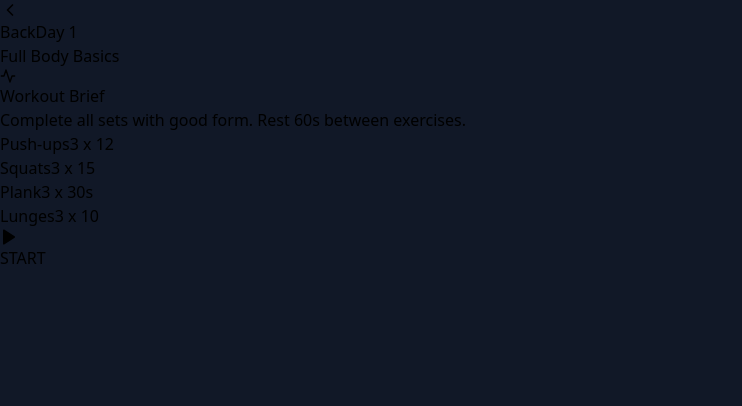
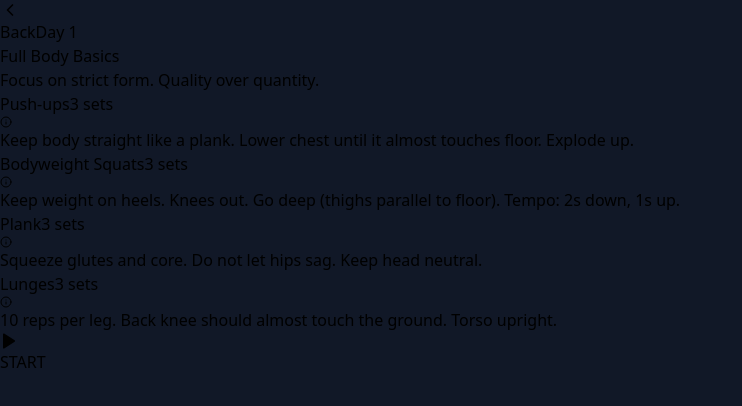
Before and after one commit to cmlowerence/cals-fit, a React (Vite) app: page / in a window 1280 px wide. Both pictures are taken after a click on the button "START SESSION". Shown: the top 406 px of the page, without its empty margins (0-742 px from the left). Built offline with nearby package versions, Linux system fonts and the light colour scheme.

Commit message:
Update App.jsx

```diff
--- a/src/App.jsx
+++ b/src/App.jsx
@@ -1,42 +1,81 @@
 import React, { useState, useEffect } from 'react';
-import { Play, CheckCircle, RotateCcw, ChevronLeft, Trophy, Calendar, Flame, Grid, Activity, Lock } from 'lucide-react';
+import { Play, CheckCircle, RotateCcw, ChevronLeft, Trophy, Calendar, Flame, Grid, Activity, Lock, Info, Timer as TimerIcon, SkipForward } from 'lucide-react';
 
-// --- DATA: THE 30 DAY PLAN LOGIC ---
-// (Same logic as before, condensed for brevity in this view)
+// --- DATA: 30 DAY PLAN WITH FORM TIPS & REST ---
 const getWorkoutForDay = (day) => {
   const isRest = [4, 7, 11, 14, 18, 21, 28].includes(day);
 
   if (isRest) return { title: `Day ${day}: Rest & Recovery`, type: "rest", exercises: [] };
 
-  // Phase 1 Examples
+  // Example: Day 1 with DETAILED INSTRUCTIONS
   if (day === 1) return {
     title: "Day 1: Full Body Basics",
+    description: "Focus on strict form. Quality over quantity.",
     exercises: [
-      { name: "Push-ups", sets: 3, reps: 12, type: "reps" },
-      { name: "Squats", sets: 3, reps: 15, type: "reps" },
-      { name: "Plank", sets: 3, duration: 30, type: "timer" },
-      { name: "Lunges", sets: 3, reps: 10, type: "reps" }
+      {
+        name: "Push-ups",
+        sets: 3,
+        reps: 12,
+        type: "reps",
+        rest: 60, // Rest in seconds between sets
+        tip: "Keep body straight like a plank. Lower chest until it almost touches floor. Explode up."
+      },
+      {
+        name: "Bodyweight Squats",
+        sets: 3,
+        reps: 15,
+        type: "reps",
+        rest: 60,
+        tip: "Keep weight on heels. Knees out. Go deep (thighs parallel to floor). Tempo: 2s down, 1s up."
+      },
+      {
+        name: "Plank",
+        sets: 3,
+        duration: 30,
+        type: "timer",
+        rest: 45,
+        tip: "Squeeze glutes and core. Do not let hips sag. Keep head neutral."
+      },
+      {
+        name: "Lunges",
+        sets: 3,
+        reps: 10,
+        type: "reps",
+        rest: 60,
+        tip: "10 reps per leg. Back knee should almost touch the ground. Torso upright."
+      }
     ]
   };
-  // ... (You can paste the rest of the workout logic from the previous code here)
 
-  // Generic fallback for demo so the app works for all 30 days immediately
+  // Fallback for other days (Demo)
   return {
     title: `Day ${day}: Calisthenics Routine`,
-    description: "Focus on form and controlled movements.",
+    description: "Keep the intensity high today.",
     exercises: [
-      { name: "Push-ups", sets: 4, reps: 15, type: "reps" },
-      { name: "Squats", sets: 4, reps: 20, type: "reps" },
-      { name: "Plank", sets: 3, duration: 45, type: "timer" }
+      {
+        name: "Push-ups",
+        sets: 4,
+        reps: 15,
+        type: "reps",
+        rest: 60,
+        tip: "Control the descent. Don't flare elbows out."
+      },
+      {
+        name: "Squats",
+        sets: 4,
+        reps: 20,
+        type: "reps",
+        rest: 60,
+        tip: "Explosive movement up. Controlled down."
+      }
     ]
   };
 };
 
-// --- HELPER COMPONENTS ---
-
-const Timer = ({ duration, onComplete }) => {
+// --- COMPONENT: COUNTDOWN TIMER ---
+const Timer = ({ duration, onComplete, autoStart = false }) => {
   const [timeLeft, setTimeLeft] = useState(duration);
-  const [isActive, setIsActive] = useState(false);
+  const [isActive, setIsActive] = useState(autoStart);
 
   useEffect(() => {
     let interval = null;
@@ -52,119 +91,161 @@ const Timer = ({ duration, onComplete }) => {
   const progress = ((duration - timeLeft) / duration) * 100;
 
   return (
-    <div className="flex flex-col items-center justify-center p-6 bg-gray-800 rounded-xl mb-4 w-full border border-gray-700">
-      <div className="text-6xl font-bold font-mono text-blue-400 mb-4">{timeLeft}s</div>
-      <div className="w-full bg-gray-700 h-3 rounded-full mb-6 overflow-hidden">
+    <div className="w-full flex flex-col items-center">
+      <div className="relative w-full h-2 bg-gray-700 rounded-full mb-6 overflow-hidden">
         <div className="bg-blue-500 h-full transition-all duration-1000 ease-linear" style={{ width: `${progress}%` }} />
       </div>
-      <div className="flex gap-3 w-full">
-        <button onClick={() => setIsActive(!isActive)} className={`flex-1 py-3 rounded-lg font-bold text-white transition-colors ${isActive ? 'bg-yellow-600 hover:bg-yellow-500' : 'bg-green-600 hover:bg-green-500'}`}>
-          {isActive ? 'PAUSE' : 'START'}
+      <div className="text-6xl font-bold font-mono text-blue-400 mb-6">{timeLeft}s</div>
+
+      {!autoStart && (
+        <div className="flex gap-3 w-full">
+            <button onClick={() => setIsActive(!isActive)} className={`flex-1 py-4 rounded-xl font-bold text-white transition-colors ${isActive ? 'bg-yellow-600' : 'bg-green-600'}`}>
+            {isActive ? 'PAUSE' : 'START TIMER'}
+            </button>
+            <button onClick={() => { setIsActive(false); setTimeLeft(duration); }} className="px-4 bg-gray-700 rounded-xl text-white">
+            <RotateCcw size={20} />
+            </button>
+        </div>
+      )}
+    </div>
+  );
+};
+
+// --- COMPONENT: REST SCREEN ---
+const RestScreen = ({ duration, nextUp, onSkip }) => {
+    return (
+        <div className="flex flex-col h-full items-center justify-center p-6 bg-gray-900">
+            <h2 className="text-2xl font-bold text-white mb-2">Rest Time</h2>
+            <p className="text-gray-400 mb-8">Take a breather.</p>
+
+            <Timer duration={duration} onComplete={onSkip} autoStart={true} />
+
+            <div className="mt-12 bg-gray-800 p-4 rounded-xl w-full max-w-sm border border-gray-700">
+                <p className="text-xs text-gray-400 uppercase tracking-widest mb-1">Coming Up</p>
+                <p className="text-lg font-bold text-white">{nextUp}</p>
+            </div>
+
+            <button onClick={onSkip} className="mt-8 text-white flex items-center gap-2 px-6 py-3 bg-gray-800 rounded-full hover:bg-gray-700">
+                <SkipForward size={18} /> Skip Rest
+            </button>
+        </div>
+    )
+}
+
+// --- COMPONENT: ACTIVE WORKOUT ---
+const ActiveSession = ({ workout, onFinish, onCancel }) => {
+  const [currentExIndex, setCurrentExIndex] = useState(0);
+  const [currentSet, setCurrentSet] = useState(1);
+  const [isResting, setIsResting] = useState(false);
+
+  const exercise = workout.exercises[currentExIndex];
+  const isLastExercise = currentExIndex === workout.exercises.length - 1;
+  const isLastSet = currentSet === exercise.sets;
+
+  const handleSetComplete = () => {
+    if (isLastSet && isLastExercise) {
+        onFinish();
+    } else {
+        setIsResting(true);
+    }
+  };
+
+  const handleRestComplete = () => {
+      setIsResting(false);
+      if (isLastSet) {
+          setCurrentExIndex(prev => prev + 1);
+          setCurrentSet(1);
+      } else {
+          setCurrentSet(prev => prev + 1);
+      }
+  };
+
+  // Determine what is coming up next for the Rest Screen
+  const nextUpLabel = isLastSet
+    ? (workout.exercises[currentExIndex + 1]?.name || "Finish")
+    : `${exercise.name} (Set ${currentSet + 1})`;
+
+  if (isResting) {
+      return <RestScreen duration={exercise.rest || 60} nextUp={nextUpLabel} onSkip={handleRestComplete} />;
+  }
+
+  return (
+    <div className="flex flex-col h-full max-w-md mx-auto p-4 min-h-screen">
+      <div className="flex justify-between items-center mb-4 pt-2">
+        <button onClick={onCancel} className="text-gray-400 hover:text-white flex items-center text-sm font-medium">
+          <ChevronLeft size={16} /> Quit
         </button>
-        <button onClick={() => { setIsActive(false); setTimeLeft(duration); }} className="px-4 py-3 bg-gray-700 hover:bg-gray-600 rounded-lg text-white">
-          <RotateCcw size={20} />
+        <div className="text-xs font-mono text-gray-500">
+            Ex {currentExIndex + 1}/{workout.exercises.length}
+        </div>
+      </div>
+
+      <div className="flex-1 flex flex-col items-center">
+        <h2 className="text-3xl font-bold text-white text-center mb-1">{exercise.name}</h2>
+        <div className="text-lg text-blue-400 font-medium mb-6">
+          Set {currentSet} <span className="text-gray-600">/ {exercise.sets}</span>
+        </div>
+
+        {/* --- INSTRUCTION CARD --- */}
+        <div className="bg-yellow-900/20 border border-yellow-700/50 p-4 rounded-xl w-full mb-8 flex gap-3">
+            <Info className="text-yellow-500 shrink-0 mt-1" size={20} />
+            <div>
+                <p className="text-yellow-500 font-bold text-xs uppercase tracking-wide mb-1">Technique & Pace</p>
+                <p className="text-gray-300 text-sm leading-relaxed">{exercise.tip}</p>
+            </div>
+        </div>
+
+        {/* WORKOUT CONTENT */}
+        <div className="w-full flex-1 flex flex-col items-center justify-center">
+            {exercise.type === 'timer' ? (
+            <Timer duration={exercise.duration} onComplete={() => {}} />
+            ) : (
+            <div className="flex flex-col items-center justify-center p-10 bg-gray-800 border border-gray-700 rounded-2xl w-full shadow-lg shadow-blue-900/10 mb-8">
+                <span className="text-8xl font-bold text-white mb-2">{exercise.reps}</span>
+                <span className="text-sm text-gray-400 uppercase tracking-widest font-semibold">Repetitions</span>
+            </div>
+            )}
+        </div>
+
+        <button onClick={handleSetComplete} className="w-full py-5 bg-blue-600 hover:bg-blue-500 text-white font-bold rounded-xl text-lg flex items-center justify-center gap-3 transition-all mt-auto shadow-lg shadow-blue-600/20 active:scale-95">
+          {isLastSet && isLastExercise ? <> <Trophy /> FINISH WORKOUT </> : <> <CheckCircle /> SET COMPLETE </>}
         </button>
       </div>
     </div>
   );
 };
 
-const ActiveSession = ({ workout, onFinish, onCancel }) => {
-  const [currentExIndex, setCurrentExIndex] = useState(0);
-  const [currentSet, setCurrentSet] = useState(1);
-
-  const exercise = workout.exercises[currentExIndex];
-  const isLastExercise = currentExIndex === workout.exercises.length - 1;
-  const isLastSet = currentSet === exercise.sets;
-
-  const handleNext = () => {
-    if (isLastSet) {
-      if (isLastExercise) onFinish();
-      else {
-        setCurrentExIndex(prev => prev + 1);
-        setCurrentSet(1);
-      }
-    } else {
-      setCurrentSet(prev => prev + 1);
-    }
-  };
-
-  return (
-    <div className="flex flex-col h-full max-w-md mx-auto p-4 min-h-screen">
-      <div className="flex justify-between items-center mb-6 pt-2">
-        <button onClick={onCancel} className="text-gray-400 hover:text-white flex items-center text-sm font-medium">
-          <ChevronLeft size={16} /> Quit
-        </button>
-        <div className="flex gap-1">
-           {workout.exercises.map((_, i) => (
-             <div key={i} className={`h-1.5 w-6 rounded-full ${i === currentExIndex ? 'bg-blue-500' : i < currentExIndex ? 'bg-green-500' : 'bg-gray-700'}`} />
-           ))}
-        </div>
-      </div>
-
-      <div className="flex-1 flex flex-col items-center justify-center">
-        <h2 className="text-3xl font-bold text-white text-center mb-1">{exercise.name}</h2>
-        <div className="text-lg text-blue-400 font-medium mb-8">
-          Set {currentSet} <span className="text-gray-500">/ {exercise.sets}</span>
-        </div>
-
-        {exercise.type === 'timer' ? (
-          <Timer duration={exercise.duration} onComplete={() => {}} />
-        ) : (
-          <div className="flex flex-col items-center justify-center p-10 bg-gray-800 border border-gray-700 rounded-2xl mb-8 w-full shadow-lg shadow-blue-900/10">
-            <span className="text-7xl font-bold text-white mb-2">{exercise.reps}</span>
-            <span className="text-sm text-gray-400 uppercase tracking-widest font-semibold">Repetitions</span>
-          </div>
-        )}
-
-        <button onClick={handleNext} className="w-full py-5 bg-blue-600 hover:bg-blue-500 text-white font-bold rounded-xl text-lg flex items-center justify-center gap-3 transition-all mt-auto shadow-lg shadow-blue-600/20 active:scale-95">
-          {isLastSet && isLastExercise ? <> <Trophy /> COMPLETE WORKOUT </> : <> <CheckCircle /> {isLastSet ? "NEXT EXERCISE" : "SET DONE"} </>}
-        </button>
-      </div>
-    </div>
-  );
-};
-
-// --- MAIN APP ---
-
+// --- MAIN APP COMPONENT ---
 export default function WorkoutApp() {
   const [completedDays, setCompletedDays] = useState([]);
   const [selectedDay, setSelectedDay] = useState(null);
-  const [mode, setMode] = useState('home'); // home, library, preview, session
+  const [mode, setMode] = useState('home');
 
-  // Load progress
   useEffect(() => {
-    const saved = localStorage.getItem('betterMeProgress_v2');
+    const saved = localStorage.getItem('betterMeProgress_v3');
     if (saved) setCompletedDays(JSON.parse(saved));
   }, []);
 
   const saveProgress = (day) => {
     const newCompleted = [...new Set([...completedDays, day])];
     setCompletedDays(newCompleted);
-    localStorage.setItem('betterMeProgress_v2', JSON.stringify(newCompleted));
+    localStorage.setItem('betterMeProgress_v3', JSON.stringify(newCompleted));
     setMode('home');
     setSelectedDay(null);
   };
 
-  // Logic to find the next available day
   const nextDay = Array.from({length: 30}, (_, i) => i + 1).find(d => !completedDays.includes(d)) || 30;
   const currentWorkout = selectedDay ? getWorkoutForDay(selectedDay) : getWorkoutForDay(nextDay);
-
-  // Calculate Streak (Visual only - total days completed)
   const streakCount = completedDays.length;
 
-  // --- VIEW: HOME (The "Dashboard") ---
   if (mode === 'home') {
     return (
       <div className="min-h-screen bg-gray-900 text-white p-6 flex flex-col items-center relative overflow-hidden">
-        {/* Background Accents */}
         <div className="absolute top-[-10%] left-[-10%] w-64 h-64 bg-blue-600 rounded-full blur-[128px] opacity-20 pointer-events-none"></div>
-
-        {/* Header / Streak */}
         <div className="w-full max-w-md flex justify-between items-center mb-10 pt-4 z-10">
           <div>
             <h1 className="text-xl font-bold">Hello, Athlete</h1>
-            <p className="text-gray-400 text-sm">Let's get moving.</p>
+            <p className="text-gray-400 text-sm">Form is key.</p>
           </div>
           <div className="flex items-center gap-2 bg-gray-800 px-4 py-2 rounded-full border border-gray-700">
             <Flame className={streakCount > 0 ? "text-orange-500 fill-orange-500" : "text-gray-500"} size={20} />
@@ -172,57 +253,32 @@ export default function WorkoutApp() {
           </div>
         </div>
 
-        {/* MAIN CARD: Next Workout */}
         <div className="w-full max-w-md z-10">
-          <h2 className="text-gray-400 text-xs font-bold uppercase tracking-widest mb-4">Current Objective</h2>
-
+          <h2 className="text-gray-400 text-xs font-bold uppercase tracking-widest mb-4">Ready to train?</h2>
           <div className="bg-gradient-to-br from-gray-800 to-gray-900 border border-gray-700 rounded-3xl p-6 shadow-2xl relative overflow-hidden group">
-            <div className="absolute top-0 right-0 p-6 opacity-10">
-                <Activity size={120} />
-            </div>
-
-            <span className="inline-block px-3 py-1 bg-blue-900/50 text-blue-300 text-xs font-bold rounded-full mb-3 border border-blue-800">
-                DAY {nextDay}
-            </span>
+            <div className="absolute top-0 right-0 p-6 opacity-10"><Activity size={120} /></div>
+            <span className="inline-block px-3 py-1 bg-blue-900/50 text-blue-300 text-xs font-bold rounded-full mb-3 border border-blue-800">DAY {nextDay}</span>
             <h3 className="text-3xl font-bold mb-1 leading-tight">{getWorkoutForDay(nextDay).title.split(':')[1] || "Workout"}</h3>
-            <p className="text-gray-400 text-sm mb-8">{getWorkoutForDay(nextDay).exercises.length} Exercises • Est. 25 Min</p>
-
-            <button
-              onClick={() => { setSelectedDay(nextDay); setMode('preview'); }}
-              className="w-full py-4 bg-white text-black font-bold rounded-xl flex items-center justify-center gap-2 hover:bg-gray-200 transition-colors shadow-lg shadow-white/10"
-            >
+            <p className="text-gray-400 text-sm mb-8">{getWorkoutForDay(nextDay).exercises.length} Exercises</p>
+            <button onClick={() => { setSelectedDay(nextDay); setMode('preview'); }} className="w-full py-4 bg-white text-black font-bold rounded-xl flex items-center justify-center gap-2 hover:bg-gray-200 transition-colors shadow-lg shadow-white/10">
               <Play fill="black" size={18} /> START SESSION
             </button>
           </div>
         </div>
 
-        {/* FOOTER NAV: The "Other Pocket" */}
         <div className="mt-auto w-full max-w-md pt-8">
-            <button
-                onClick={() => setMode('library')}
-                className="w-full bg-gray-800/50 border border-gray-700/50 hover:bg-gray-800 hover:border-gray-600 transition-all p-4 rounded-xl flex items-center justify-between group"
-            >
+            <button onClick={() => setMode('library')} className="w-full bg-gray-800/50 border border-gray-700/50 hover:bg-gray-800 hover:border-gray-600 transition-all p-4 rounded-xl flex items-center justify-between">
                 <div className="flex items-center gap-3">
-                    <div className="p-2 bg-gray-700 rounded-lg group-hover:bg-gray-600"><Grid size={20}/></div>
-                    <div className="text-left">
-                        <p className="font-bold text-sm">Full 30-Day Plan</p>
-                        <p className="text-xs text-gray-400">View schedule & repeat workouts</p>
-                    </div>
+                    <div className="p-2 bg-gray-700 rounded-lg"><Grid size={20}/></div>
+                    <div className="text-left"><p className="font-bold text-sm">Full 30-Day Plan</p><p className="text-xs text-gray-400">View schedule</p></div>
                 </div>
                 <ChevronLeft className="rotate-180 text-gray-500" size={20} />
             </button>
-
-            <div className="text-center mt-6 mb-2">
-                 <button onClick={() => { localStorage.removeItem('betterMeProgress_v2'); setCompletedDays([]); }} className="text-[10px] text-gray-600 hover:text-red-400 uppercase tracking-widest">
-                    Reset Data
-                 </button>
-            </div>
         </div>
       </div>
     );
   }
 
-  // --- VIEW: LIBRARY (The "Other Pocket") ---
   if (mode === 'library') {
     return (
       <div className="min-h-screen bg-gray-900 text-white p-4">
@@ -231,38 +287,19 @@ export default function WorkoutApp() {
                 <button onClick={() => setMode('home')} className="p-2 bg-gray-800 rounded-full hover:bg-gray-700"><ChevronLeft size={20}/></button>
                 <h1 className="text-xl font-bold">All Workouts</h1>
             </div>
-
             <div className="grid grid-cols-1 gap-3">
             {Array.from({ length: 30 }, (_, i) => i + 1).map((day) => {
                 const isCompleted = completedDays.includes(day);
-                const isLocked = day > nextDay && !isCompleted;
                 const workout = getWorkoutForDay(day);
-
                 return (
-                <button
-                    key={day}
-                    onClick={() => { setSelectedDay(day); setMode('preview'); }}
-                    disabled={isLocked} // Optional: Remove this if you want them to be able to jump ahead
-                    className={`
-                    w-full p-4 rounded-xl flex items-center justify-between border
-                    ${isCompleted
-                        ? 'bg-green-900/20 border-green-800/50'
-                        : isLocked
-                            ? 'bg-gray-800/50 border-transparent opacity-50 cursor-not-allowed'
-                            : 'bg-gray-800 border-gray-700 hover:border-gray-500'}
-                    transition-all
-                    `}
-                >
+                <button key={day} onClick={() => { setSelectedDay(day); setMode('preview'); }} className={`w-full p-4 rounded-xl flex items-center justify-between border ${isCompleted ? 'bg-green-900/20 border-green-800/50' : 'bg-gray-800 border-gray-700'}`}>
                     <div className="flex items-center gap-4">
-                        <div className={`w-10 h-10 rounded-full flex items-center justify-center text-sm font-bold ${isCompleted ? 'bg-green-500 text-white' : 'bg-gray-700 text-gray-300'}`}>
-                            {isCompleted ? <CheckCircle size={18} /> : day}
-                        </div>
+                        <div className={`w-10 h-10 rounded-full flex items-center justify-center text-sm font-bold ${isCompleted ? 'bg-green-500 text-white' : 'bg-gray-700 text-gray-300'}`}>{isCompleted ? <CheckCircle size={18} /> : day}</div>
                         <div className="text-left">
                             <p className={`font-bold text-sm ${isCompleted ? 'text-green-400' : 'text-white'}`}>{workout.type === 'rest' ? 'Rest Day' : `Day ${day}`}</p>
-                            <p className="text-xs text-gray-400 line-clamp-1">{workout.title.split(': ')[1] || "Workout"}</p>
+                            <p className="text-xs text-gray-400">{workout.title.split(': ')[1]}</p>
                         </div>
                     </div>
-                    {isLocked && <Lock size={16} className="text-gray-600"/>}
                 </button>
                 );
             })}
@@ -272,14 +309,12 @@ export default function WorkoutApp() {
     );
   }
 
-  // --- VIEW: PREVIEW & SESSION (Shared Logic) ---
   if (mode === 'preview' && currentWorkout) {
     return (
       <div className="min-h-screen bg-gray-900 text-white p-6 flex flex-col max-w-md mx-auto">
-        <button onClick={() => setMode(selectedDay === nextDay ? 'home' : 'library')} className="self-start mb-6 text-gray-400 hover:text-white flex items-center gap-1">
+        <button onClick={() => setMode('home')} className="self-start mb-6 text-gray-400 hover:text-white flex items-center gap-1">
           <ChevronLeft size={20} /> Back
         </button>
-
         <span className="text-blue-500 font-bold tracking-widest text-xs mb-2 uppercase">Day {selectedDay}</span>
         <h1 className="text-3xl font-bold mb-4">{currentWorkout.title.split(':')[1]}</h1>
 
@@ -287,33 +322,27 @@ export default function WorkoutApp() {
            <div className="flex-1 flex flex-col items-center justify-center text-center opacity-70">
              <div className="p-8 bg-gray-800 rounded-full mb-6"><Calendar size={48} className="text-green-400"/></div>
              <p className="text-xl font-medium">Recovery Mode</p>
-             <p className="text-sm text-gray-400 mt-2 max-w-xs">Muscles grow while you rest. Take a walk, stretch, and eat well today.</p>
-             <button onClick={() => saveProgress(selectedDay)} className="mt-12 px-8 py-4 bg-green-600 hover:bg-green-500 rounded-xl font-bold text-white w-full">
-               Mark Rest as Complete
-             </button>
+             <button onClick={() => saveProgress(selectedDay)} className="mt-12 px-8 py-4 bg-green-600 rounded-xl font-bold w-full">Mark Rest Complete</button>
            </div>
         ) : (
           <>
             <div className="bg-gray-800/50 rounded-xl p-4 mb-6 border border-gray-700">
-                <div className="flex items-center gap-2 mb-2">
-                    <Activity size={16} className="text-blue-400" />
-                    <span className="text-sm font-bold text-gray-300">Workout Brief</span>
-                </div>
-                <p className="text-gray-400 text-sm leading-relaxed">{currentWorkout.description || "Complete all sets with good form. Rest 60s between exercises."}</p>
+                <p className="text-gray-300 text-sm">{currentWorkout.description}</p>
             </div>
-
             <div className="space-y-3 mb-8 overflow-y-auto flex-1">
               {currentWorkout.exercises.map((ex, idx) => (
-                <div key={idx} className="bg-gray-800 p-4 rounded-xl flex justify-between items-center border border-gray-700/50">
-                  <span className="font-medium text-gray-200">{ex.name}</span>
-                  <span className="text-xs font-bold bg-gray-700 px-3 py-1 rounded text-gray-300">
-                    {ex.sets} x {ex.type === 'timer' ? `${ex.duration}s` : ex.reps}
-                  </span>
+                <div key={idx} className="bg-gray-800 p-4 rounded-xl border border-gray-700/50">
+                  <div className="flex justify-between items-center mb-2">
+                    <span className="font-bold text-gray-200">{ex.name}</span>
+                    <span className="text-xs font-bold bg-blue-900 text-blue-200 px-2 py-1 rounded">{ex.sets} sets</span>
+                  </div>
+                  <div className="text-xs text-gray-400 flex gap-2 items-center">
+                    <Info size={12} className="text-yellow-500"/> {ex.tip}
+                  </div>
                 </div>
               ))}
             </div>
-
-            <button onClick={() => setMode('session')} className="mt-auto w-full py-4 bg-white hover:bg-gray-200 text-black rounded-xl font-bold text-lg flex items-center justify-center gap-2 shadow-lg shadow-white/5 transition-all">
+            <button onClick={() => setMode('session')} className="mt-auto w-full py-4 bg-white text-black rounded-xl font-bold text-lg flex items-center justify-center gap-2">
               <Play fill="black" size={18} /> START
             </button>
           </>
```
